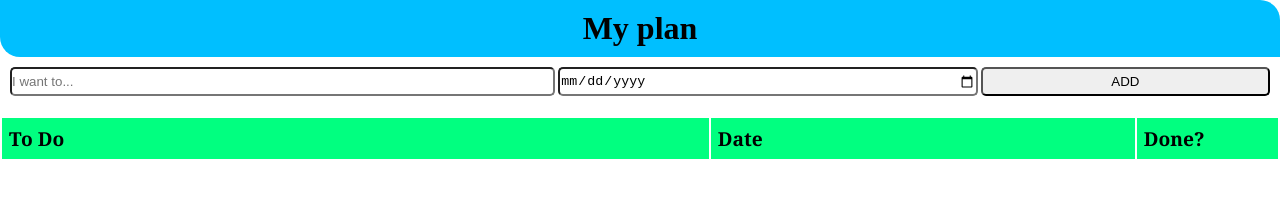
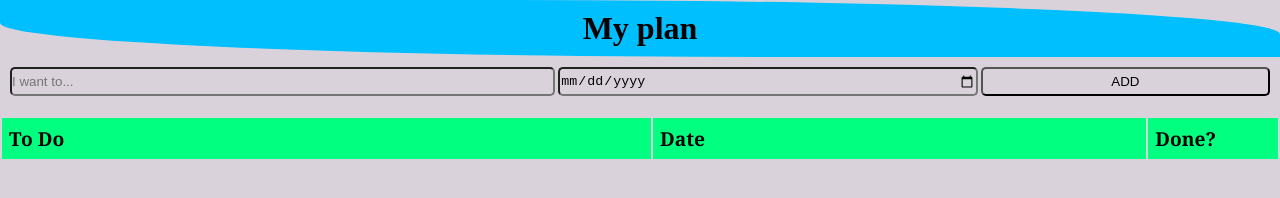
Before and after one commit to zuuhair11/Plan, a plain HTML site: page index.html in a window 1280 px wide. Drawn offline with Linux system fonts and the light colour scheme.

Commit message:
add some decoration

```diff
--- a/app.js
+++ b/app.js
@@ -42,6 +42,8 @@ class UI {
             target.disabled = true;
             // Display done on the button
             target.textContent = 'YEP'
+            // Display the text a little darker
+            target.style.fontWeight = 'bold';
             // Show Yes
             const yes = target.nextElementSibling;
             // Remove the button NO
@@ -52,6 +54,8 @@ class UI {
             target.disabled = true;
             // Display done on the button
             target.textContent = 'NAH'
+            // Display the text a little darker
+            target.style.fontWeight = 'bold';
             // Show Yes
             const no = target.previousElementSibling;
             // Remove the button NO
@@ -77,7 +81,7 @@ fromADD.addEventListener('submit', function(e) {
 
     // Valid
     if(todo === '' || date === '') {
-        alert('Fill in everything');
+        alert('Make sure that you didn\'t miss anything');
 
     } else {
         // Add plan
--- a/style.css
+++ b/style.css
@@ -3,14 +3,16 @@
     margin: 0px;
 }
 
+body {
+    background: rgb(217, 210, 219);
+
+}
 
 .header h1 {
     text-align: center;
     background-color: deepskyblue;
     padding: 10px;
-
-    border-radius: 0px 20px;
-
+    border-radius: 0 60%;
 }
 .entry {
     display: flex;
@@ -26,16 +28,19 @@
     height: 25px;
     margin-right: 3px;
     border-radius: 5px;
+    background: local;
 }
 .dateValue {
     flex: 20%;
     margin-right: 3px;
     border-radius: 5px;
+    background: local;
 
 }
 .btnADD {
     flex: 10%;
     border-radius: 5px;
+    background: local;
 }
 
 
@@ -49,7 +54,7 @@ tr th:first-child {
 }
 
 tr th:nth-child(2) {
-    width: 30%;
+    width: 38%;
 }
 
 tr th:nth-child(3) {
```
